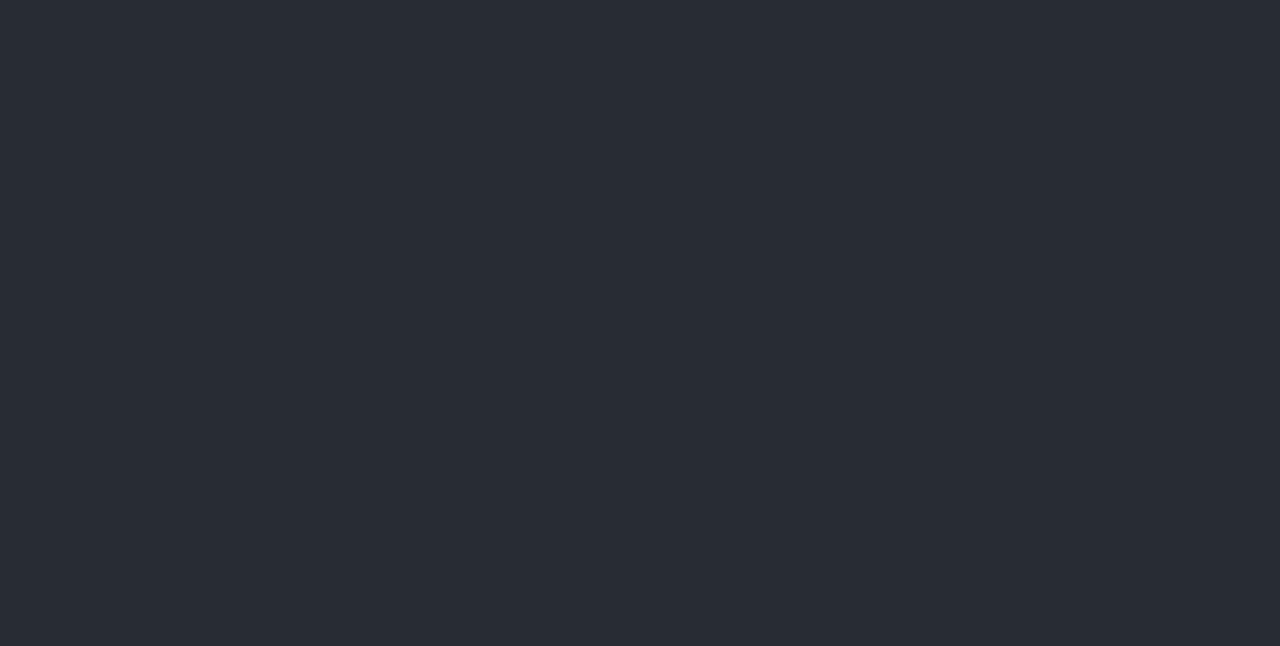
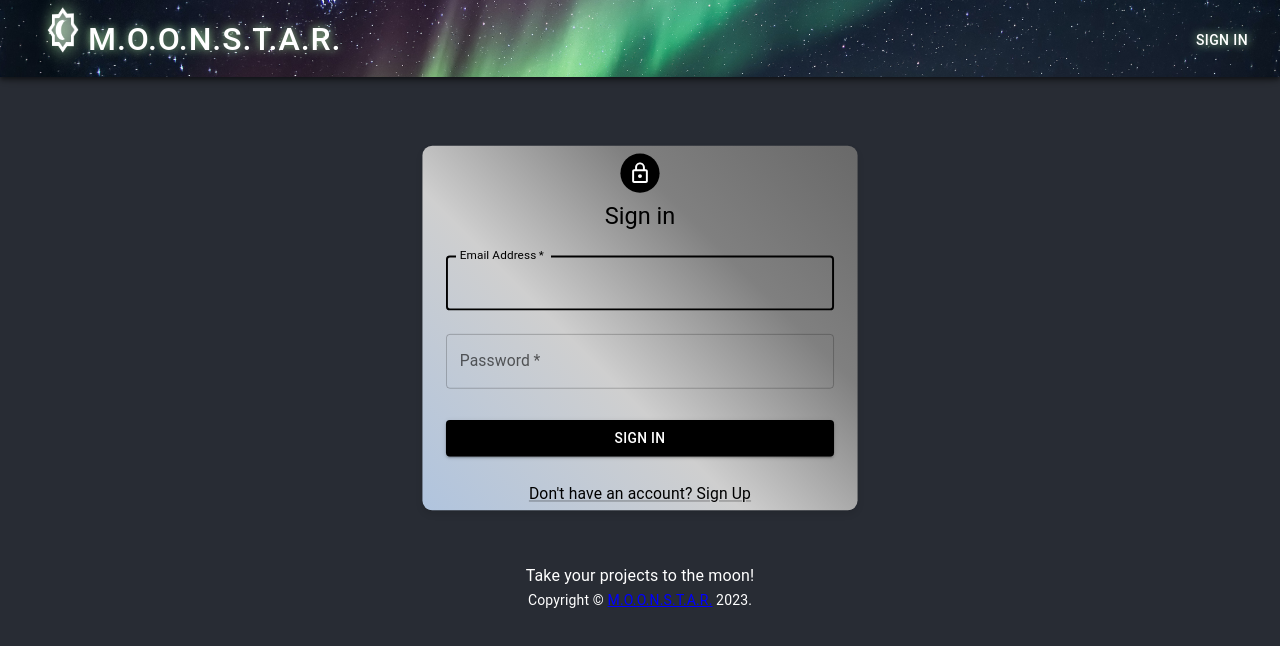
Before and after one commit to KWarner7/MOONSTAR, a React (Create React App) app in the folder front-end/moonstar/: page /Signin in a window 1280 px wide. Before the commit this address had no page. Shown: the top 646 px of the page. Built offline with nearby package versions, Linux system fonts and the light colour scheme.

Commit message:
fixed signup styling and routing

```diff
--- a/front-end/moonstar/src/App.js
+++ b/front-end/moonstar/src/App.js
@@ -27,8 +27,8 @@ function App() {
 				<header className='App-header'>
 					<Routes>
 						<Route path='/' element={<HomePage />} />
-						<Route path='/login' element={<Login />} />
-						<Route path='/signup' element={<Signup />} />
+						<Route path='/Signin' element={<Login />} />
+						<Route path='/Signup' element={<Signup />} />
 						<Route path='/active-projects' element={<ActiveProjects />} />
 						<Route path='/completed-projects' element={<CompletedProjects />} />
 						<Route path='/edit-project/:taskId' element={<EditProject />} />
--- a/front-end/moonstar/src/Header.js
+++ b/front-end/moonstar/src/Header.js
@@ -57,14 +57,14 @@ export default function Header() {
 									</Button>
 								</Link>
 							</Typography>
-							<Link to='/login' style={{ textDecoration: 'none' }}>
+							<Link to='/Signin' style={{ textDecoration: 'none' }}>
 								<Button
 									sx={{
 										color: 'white',
 										textShadow: '0px 0px 10px rgba(178, 243, 172, 0.9)',
 									}}
 								>
-									Login
+									Sign In
 								</Button>
 							</Link>
 						</Toolbar>
--- a/front-end/moonstar/src/LoggedInComponents/LoggedInHeader.js
+++ b/front-end/moonstar/src/LoggedInComponents/LoggedInHeader.js
@@ -93,7 +93,7 @@ export default function Header() {
 										textShadow: '0px 0px 10px rgba(178, 243, 172, 0.9)',
 									}}
 								>
-									Log Out
+									Sign Out
 								</Button>
 							</Link>
 						</Toolbar>
--- a/front-end/moonstar/src/Login.js
+++ b/front-end/moonstar/src/Login.js
@@ -97,32 +97,47 @@ export default function SignIn() {
                   component={RouterLink}
                   to="/"
                 >
-                  Login
+                  Sign In
                 </Button>
-                <Grid container>
+                <Grid container justifyContent="center">
                 <Grid item>
-                    <Link href="#" variant="body2" component={RouterLink} to="/Signup" align="center">
-                      {"Don't have an account? Sign Up"}
+                  <Link href="#" variant="body1" align="center" component={RouterLink} to="/Signup" >
+                    Don't have an account? Sign Up
                   </Link>
                 </Grid>
               </Grid>
               </Box>
-              <Copyright sx={{ mt: 8, mb: 4 }} />
             </Container>
           </ThemeProvider>
         </Card>
         </Box>
+        <Box sx={{ bgcolor: 'transparent', p: 6 }} component='footer'>
+					<Typography
+						variant='subtitle1'
+						align='center'
+						color='white'
+						component='p'
+					>
+						Take your projects to the moon!
+					</Typography>
+        <Copyright />
+      </Box>
     </>
   );
 }
+
 function Copyright() {
 	return (
-    <Typography variant="body2" color="black" align="center">
+		<Typography variant='body2' color='white' align='center'>
 			{'Copyright © '}
-      <a href="https://mui.com/" target="_blank" rel="noopener noreferrer" style={{ color: 'rgb(0,0,990,1)' }}>
+			<a
+				href='https://mui.com/'
+				target='_blank'
+				rel='noopener noreferrer'
+				style={{ color: 'rgb(0,0,990,1)' }}
+			>
 				M.O.O.N.S.T.A.R.
-      </a>
-      {' '}
+			</a>{' '}
 			{new Date().getFullYear()}
 			{'.'}
 		</Typography>
--- a/front-end/moonstar/src/Signup.js
+++ b/front-end/moonstar/src/Signup.js
@@ -17,8 +17,6 @@ import Header from './Header.js';
 import AppBar from '@mui/material/AppBar';
 import Card from '@mui/material/Card';
 
-export default function SignUp() {
-  const navigate = useNavigate();
 const CardStyle = {
   boxShadow: '0 4px 8px rgba(0, 0, 0, 0.1)',
   transition: '0.3s',
@@ -32,6 +30,21 @@ export default function SignUp() {
     transform: 'scale(1.0)',
   },
 };
+
+const defaultTheme = createTheme({
+  palette: {
+    primary: {
+      main: '#000000',
+    },
+    secondary: {
+      main: '#000000',
+    }
+  }
+});
+
+export default function SignUp() {
+  const navigate = useNavigate();
+
 
   const handleSubmit = async (event) => {
     event.preventDefault();
@@ -63,7 +76,7 @@ export default function SignUp() {
 
       if (response.ok) {
         console.log("User registered successfully:", result);
-        navigate("/login");
+        navigate("/Signin");
       } else {
         console.error("Error registering user:", result);
       }
@@ -80,6 +93,7 @@ export default function SignUp() {
       </AppBar>
       <Box>
         <Card sx={CardStyle}>
+        <ThemeProvider theme={defaultTheme}>
           <Container component="main" maxWidth="xs" sx={{ display: 'flex', flexDirection: 'column', alignItems: 'center' }}>
             <Avatar sx={{ m: 1, bgcolor: 'secondary.main' }}>
               <LockOutlinedIcon />
@@ -98,6 +112,7 @@ export default function SignUp() {
                     id="firstName"
                     label="First Name"
                     autoFocus
+                    backgroundColor="#000000"
                   />
                 </Grid>
                 <Grid item xs={12} sm={6}>
@@ -128,24 +143,6 @@ export default function SignUp() {
                     name="role"
                   />
                 </Grid>
-                {/* <Grid item xs={12} sm={6}>
-                  <TextField
-                    required
-                    fullWidth
-                    id="flight"
-                    label="Flight"
-                    name="flight"
-                  />
-                </Grid>
-                <Grid item xs={12} sm={6}>
-                  <TextField
-                    required
-                    fullWidth
-                    id="section"
-                    label="Section"
-                    name="section"
-                  />
-                </Grid> */}
                 <Grid item xs={12}>
                   <TextField
                     required
@@ -178,15 +175,26 @@ export default function SignUp() {
               </Button>
               <Grid container justifyContent="center">
                 <Grid item>
-                  <Link href="#" variant="body1" align="center" component={RouterLink} to="/Login" >
+                  <Link href="#" variant="body1" align="center" component={RouterLink} to="/Signin" >
                     Already have an account? Sign in
                   </Link>
                 </Grid>
               </Grid>
             </Box>
-            <Copyright sx={{ mt: 5 }} />
           </Container>
+          </ThemeProvider>
         </Card>
+      </Box>
+      <Box sx={{ bgcolor: 'transparent', p: 6 }} component='footer'>
+					<Typography
+						variant='subtitle1'
+						align='center'
+						color='white'
+						component='p'
+					>
+						Take your projects to the moon!
+					</Typography>
+        <Copyright />
       </Box>
     </>
   );
```
Lines whose indentation alone changed are shown as unchanged.
